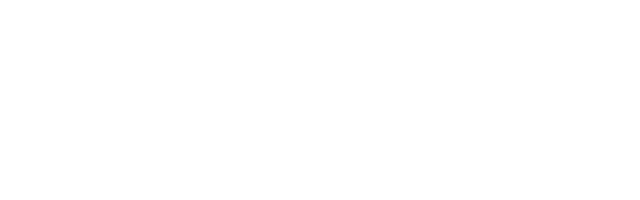
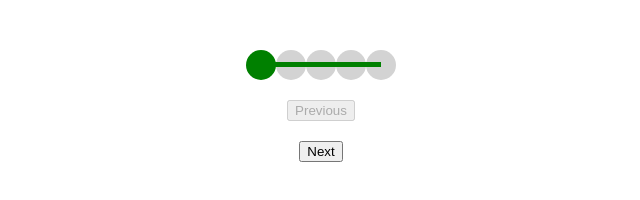
Before and after one commit to acciojob/progress-bar-borrolla, a website: page main.html in a window 1280 px wide. Shown: the whole page, without its empty margins (319-959 px from the left). Drawn offline with Linux system fonts and the light colour scheme.

Commit message:
created a submission

```diff
--- a/main.html
+++ b/main.html
@@ -5,8 +5,18 @@
 <head>
 	<link rel="stylesheet" href="styles.css">
 </head>
+<body>
+    <div class="progress-container">
+        <div class="circle active" id="circle-1"></div>
+        <div class="circle" id="circle-2"></div>
+        <div class="circle" id="circle-3"></div>
+        <div class="circle" id="circle-4"></div>
+        <div class="circle" id="circle-5"></div>
+        <div class="progress-line"></div>
+    </div>
+    <button id="prev" disabled>Previous</button>
+    <button id="next">Next</button>
 
-<body>
 	<!-- the entire body must be written by student -->
     <script type="text/javascript" src="./script.js">
 </script>
--- a/script.js
+++ b/script.js
@@ -1 +1,48 @@
 //your JS code here. If required.
+// script.js
+
+const circles = document.querySelectorAll('.circle');
+const nextButton = document.getElementById('next');
+const prevButton = document.getElementById('prev');
+let currentActive = 0;
+
+nextButton.addEventListener('click', () => {
+    currentActive++;
+
+    if (currentActive > circles.length - 1) {
+        currentActive = circles.length - 1; // Prevent going out of bounds
+        nextButton.disabled = true; // Disable next button at last circle
+    }
+
+    updateCircles();
+});
+
+prevButton.addEventListener('click', () => {
+    currentActive--;
+
+    if (currentActive < 0) {
+        currentActive = 0; // Prevent going out of bounds
+        prevButton.disabled = true; // Disable previous button at first circle
+    }
+
+    updateCircles();
+});
+
+function updateCircles() {
+    circles.forEach((circle, index) => {
+        if (index < currentActive + 1) {
+            circle.classList.add('active');
+        } else {
+            circle.classList.remove('active');
+        }
+
+        // Enable/Disable buttons based on the current active circle
+        prevButton.disabled = currentActive === 0;
+        nextButton.disabled = currentActive === circles.length - 1;
+
+        // Update progress line width based on active circles
+        const progressLine = document.querySelector('.progress-line');
+        const widthPercentage = (currentActive / (circles.length - 1)) * 100;
+        progressLine.style.width = `${widthPercentage}%`;
+    });
+}
--- a/styles.css
+++ b/styles.css
@@ -1 +1,44 @@
 /*  your css code here. If applicable */
+/* styles.css */
+
+body {
+    font-family: Arial, sans-serif;
+    display: flex;
+    flex-direction: column;
+    align-items: center;
+    margin-top: 50px;
+}
+
+.progress-container {
+    display: flex;
+    align-items: center;
+    position: relative;
+}
+
+.circle {
+    width: 30px;
+    height: 30px;
+    border-radius: 50%;
+    background-color: lightgray;
+    display: flex;
+    justify-content: center;
+    align-items: center;
+    font-size: 16px;
+}
+
+.circle.active {
+    background-color: green;
+}
+
+.progress-line {
+    height: 5px;
+    background-color: green;
+    position: absolute;
+    top: 12px; /* Center line vertically with circles */
+    left: 15px; /* Adjust to line up with circles */
+    width: calc(100% - 30px); /* Full width minus circle sizes */
+}
+
+button {
+    margin-top: 20px;
+}
```
